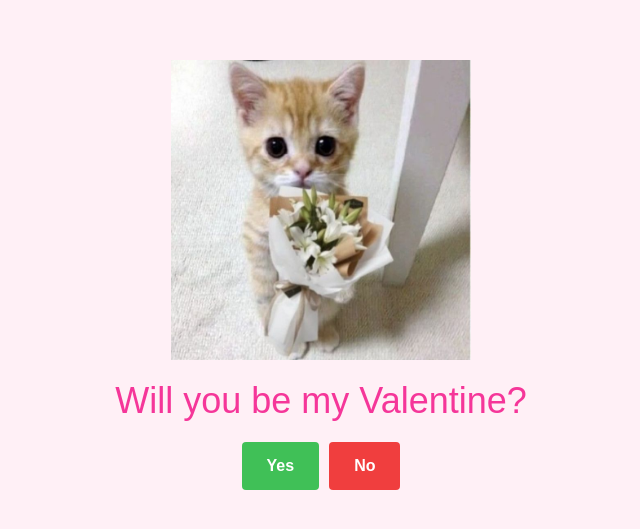
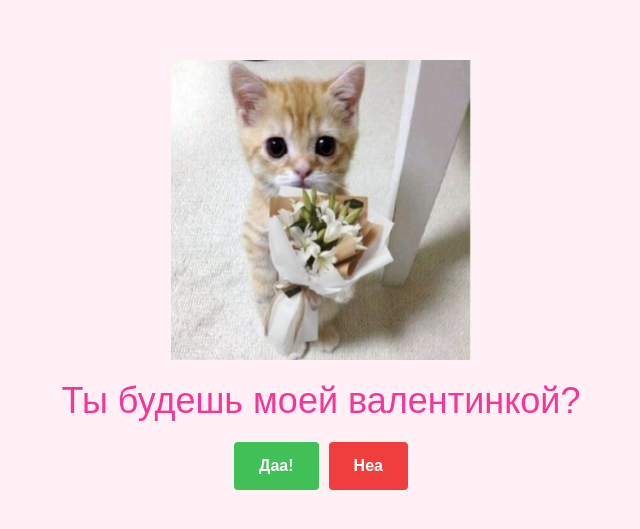
Before and after one commit to Meinschatzs/Valentine, a plain HTML site: page index.html in a window 1280 px wide. Shown: the part 125-654 px from the top of the page, without its empty margins (319-959 px from the left). Drawn offline with Linux system fonts and the light colour scheme; a web font is replaced by a local one.

Commit message:
Update index.html

```diff
--- a/index.html
+++ b/index.html
@@ -15,10 +15,10 @@
   <body>
     <main class="container">
       <img class="cat-img" src="img/cat-0.jpg" alt="Picture of a cat" />
-      <p class="title">Will you be my Valentine?</p>
+      <p class="title">Ты будешь моей валентинкой?</p>
       <div class="buttons">
-        <button type="button" class="btn btn--yes">Yes</button>
-        <button type="button" class="btn btn--no">No</button>
+        <button type="button" class="btn btn--yes">Даа!</button>
+        <button type="button" class="btn btn--no">Неа</button>
       </div>
     </main>
 
```
